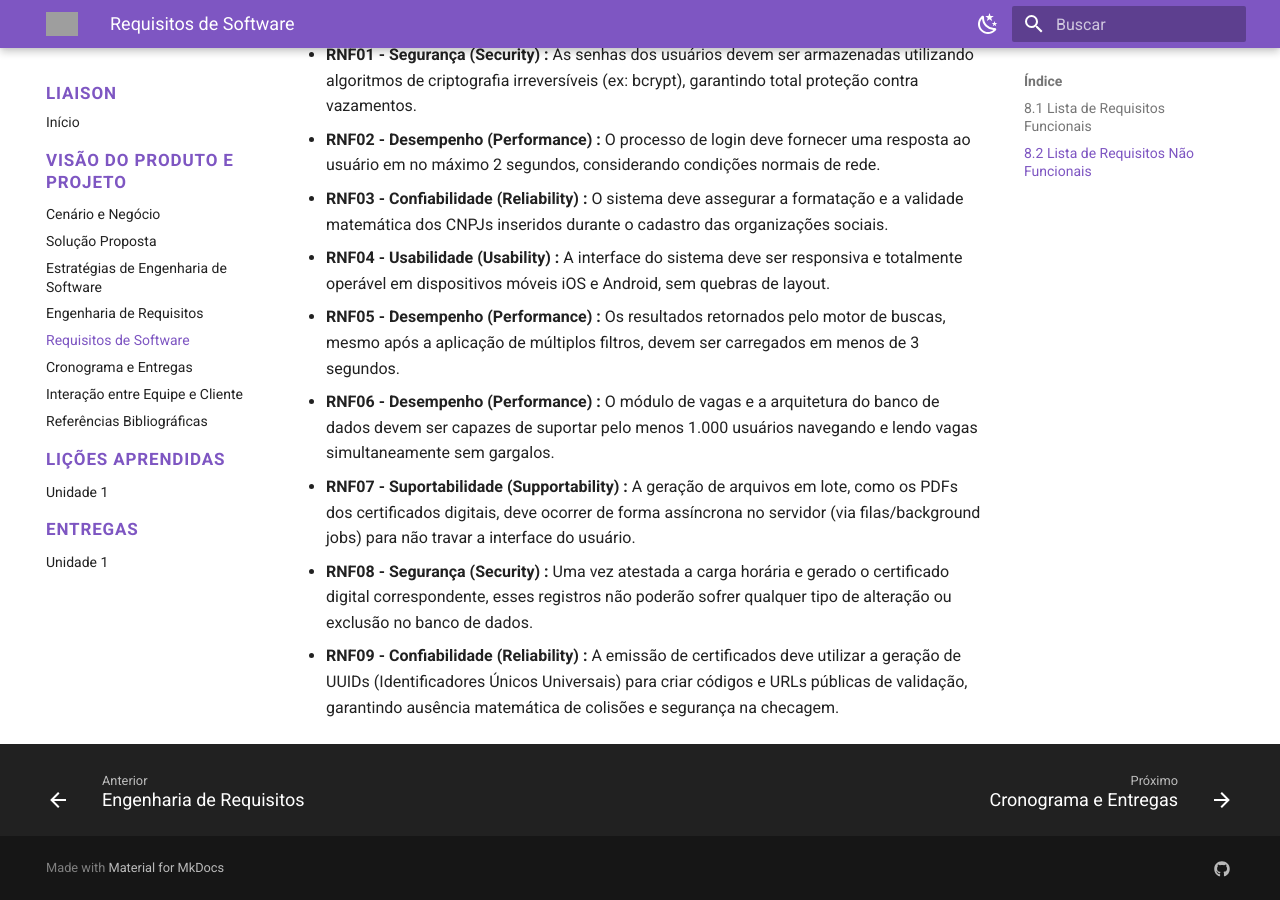
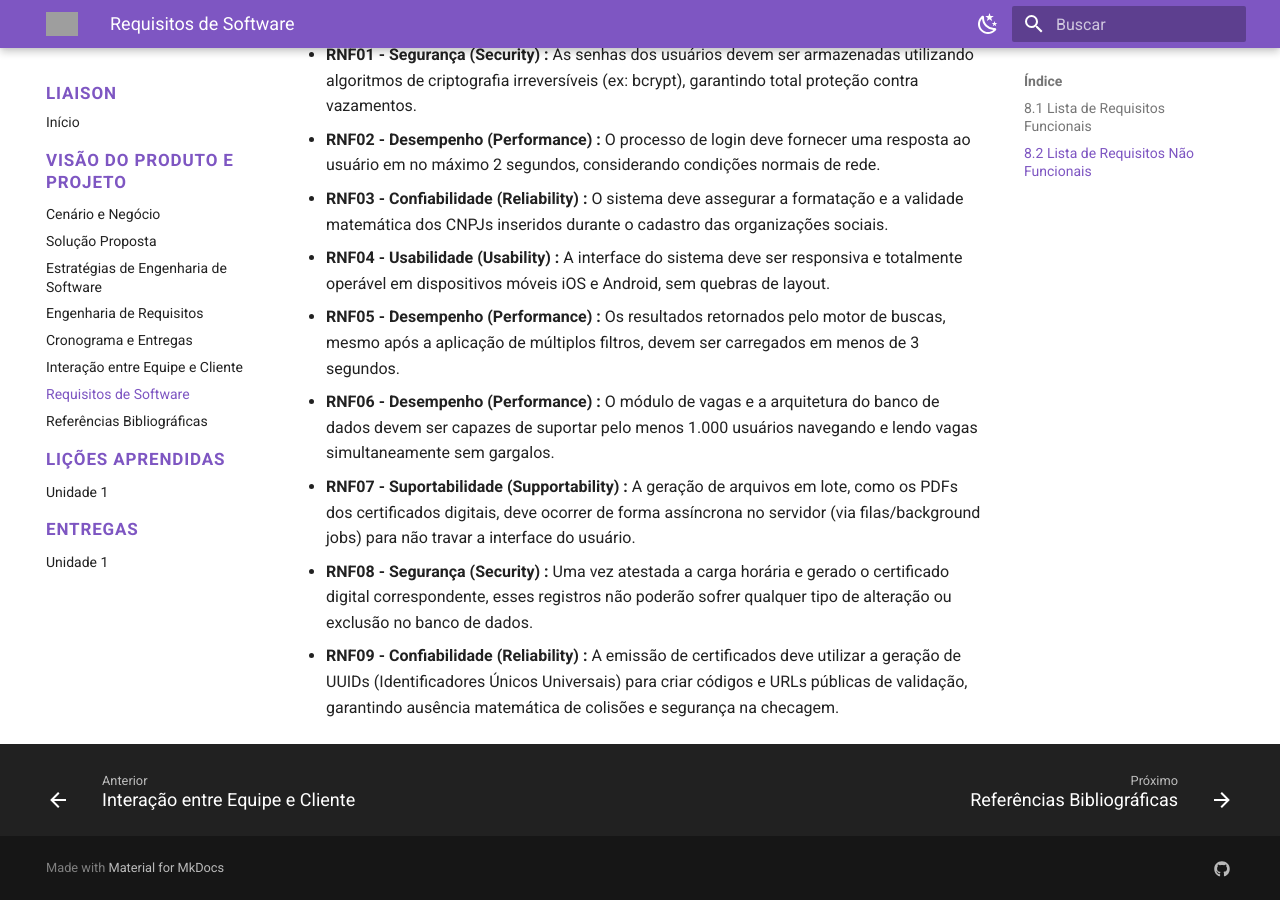
Before and after one commit to mdsreq-fga-unb/REQ-2026.1-T01-Liaison, an MkDocs documentation site: the page built from docs/projeto/requisitos_software.md, in a window 1280 px wide and 900 px high, scrolled down 1371 px. Built offline with MkDocs 1.6.1 and Material for MkDocs 9.7.7, drawn with Linux system fonts in a browser that asks for light colours; some of the changed lines change nothing that is shown; grey boxes are pictures that could not be loaded.

Commit message:
docs: refatorado ordem da navbar

```diff
--- a/mkdocs.yml
+++ b/mkdocs.yml
@@ -53,9 +53,9 @@ nav:
       - Solução Proposta: projeto/solucao.md
       - Estratégias de Engenharia de Software: projeto/estrategias.md
       - Engenharia de Requisitos: projeto/requisitos.md
-      - Requisitos de Software: projeto/requisitos_software.md
       - Cronograma e Entregas: projeto/cronograma.md
       - Interação entre Equipe e Cliente: projeto/interacao.md
+      - Requisitos de Software: projeto/requisitos_software.md
       - Referências Bibliográficas: projeto/referencias.md
   - Lições Aprendidas:
       - Unidade 1: projeto/licoes.md
```
